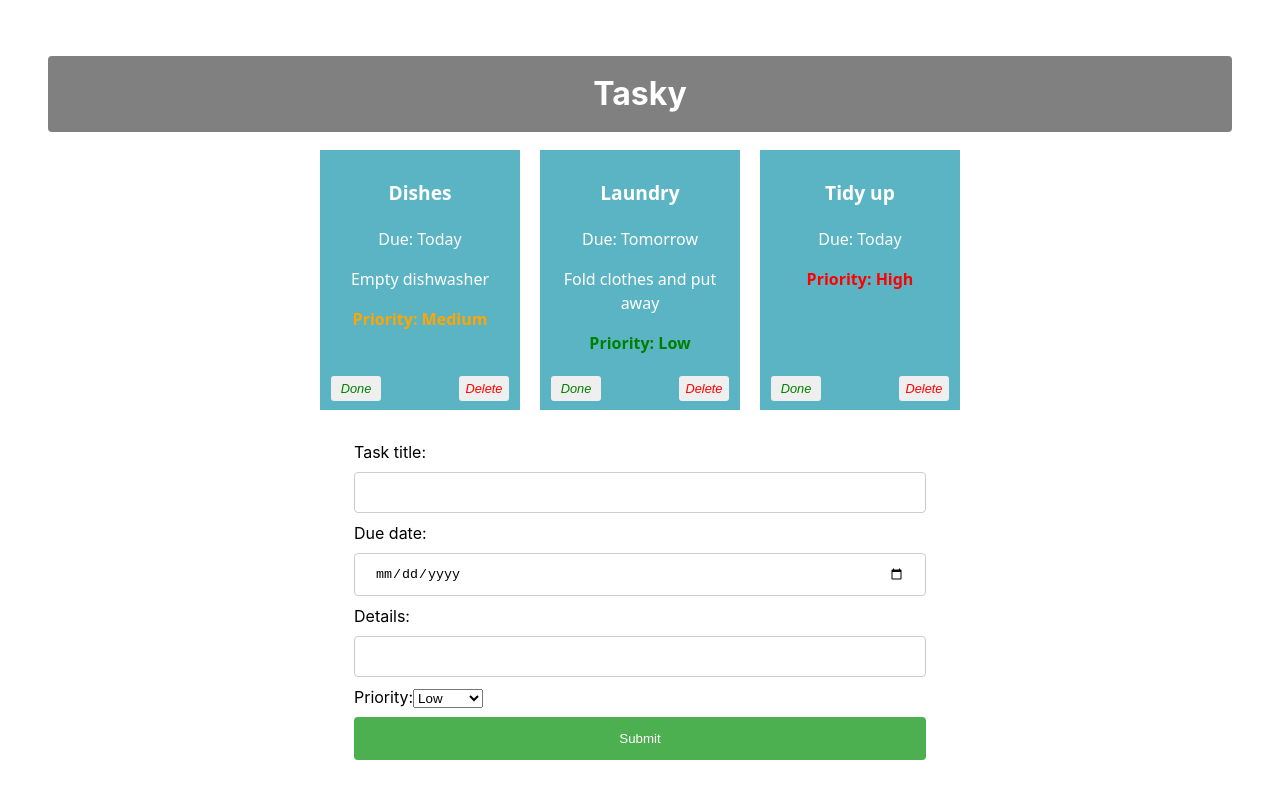
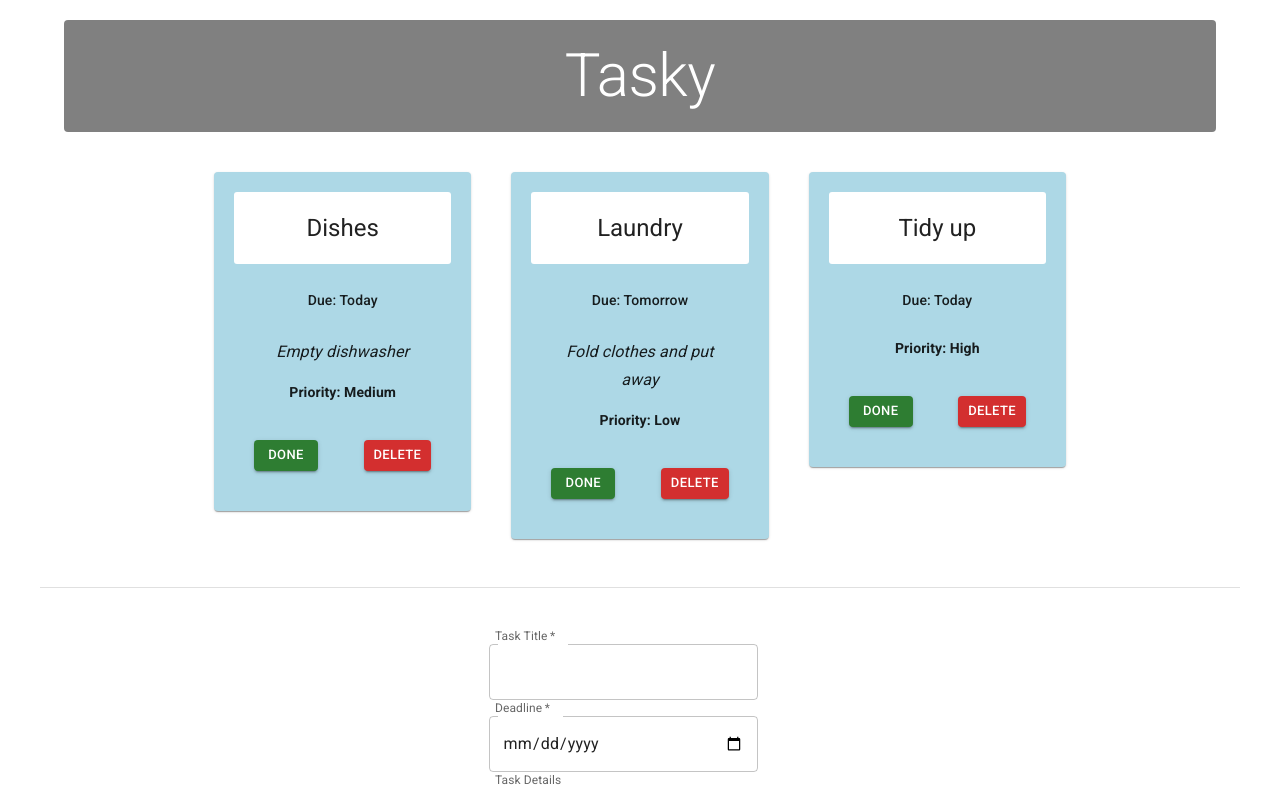
Before and after one commit to 20112841/react-basic-labs, a React (Vite) app in the folder tasky/: page / in a window 1280 px wide. Shown: the top 786 px of the page. Built offline with nearby package versions, Linux system fonts and the light colour scheme.

Commit message:
Tasky Lab 3 done

```diff
--- a/tasky/index.html
+++ b/tasky/index.html
@@ -1,6 +1,11 @@
 <!doctype html>
 <html lang="en">
   <head>
+    <link rel="preconnect" href="https://fonts.googleapis.com" />
+    <link rel="preconnect" href="https://fonts.gstatic.com" crossorigin />
+    <link rel="stylesheet" href="https://fonts.googleapis.com/css2?family=Roboto:wght@300;400;500;700&display=swap"
+/>
+
     <meta charset="UTF-8" />
     <link rel="icon" type="image/svg+xml" href="/favicon.svg" />
     <meta name="viewport" content="width=device-width, initial-scale=1.0" />
--- a/tasky/package.json
+++ b/tasky/package.json
@@ -10,6 +10,10 @@
     "preview": "vite preview"
   },
   "dependencies": {
+    "@emotion/react": "^11.14.0",
+    "@emotion/styled": "^11.14.1",
+    "@mui/icons-material": "^9.4.0",
+    "@mui/material": "^9.4.0",
     "react": "^19.2.8",
     "react-dom": "^19.2.8",
     "uuid": "^14.0.2"
--- a/tasky/src/App.css
+++ b/tasky/src/App.css
@@ -13,82 +13,3 @@ h1 {
   border: none;
   border-radius: 4px;
 }
-
-div {
-  padding: 20px;
-}
-.container{
-  text-align: center;
-}
-.card {
-  display: inline-block;
-  vertical-align: top;
-  font-family: system-ui;
-  background: #5bb4c4;
-  color: white;
-  text-align: center;
-  width: 180px;
-  height: 240px;
-  margin: 10px;
-  padding: 10px;
-  position: relative;
-}
-.title {
-  font-weight: bold;
-  font-size: 1.2em;
-}
-
-button {
-  border: none;
-  border-radius: 3px;
-  font-style: italic;
-  font-size: 0.8em;
-  margin: 4px 6px;
-  width: 50px;
-  height: 25px;
-}
-
-.doneButton {
-  position: absolute;
-  bottom: 5px;
-  left: 5px;
-  color: green;
-}
-
-.deleteButton {
-  position: absolute;
-  bottom: 5px;
-  right: 5px;
-  color: red;
-}
-
-input[type=text], input[type=date] {
-  width: 100%;
-  padding: 12px 20px;
-  margin: 8px 0;
-  display: inline-block;
-  border: 1px solid #ccc;
-  border-radius: 4px;
-  box-sizing: border-box;
-}
-
-input[type=submit] {
-  width: 100%;
-  background-color: #4CAF50;
-  color: white;
-  padding: 14px 20px;
-  margin: 8px 0;
-  border: none;
-  border-radius: 4px;
-  cursor: pointer;
-}
-
-input[type=submit]:hover {
-  background-color: #45a049;
-}
-
-form {
-  text-align: left;
-  width: 50%;
-  margin: auto;
-}
--- a/tasky/src/App.jsx
+++ b/tasky/src/App.jsx
@@ -2,6 +2,9 @@ import { useState } from "react";
 import Task from "./components/Task";
 import AddTaskForm from "./components/Form";
 import { v4 as uuidv4 } from 'uuid';
+import Typography from '@mui/material/Typography';
+import Container from '@mui/material/Container';
+import Grid from '@mui/material/Grid';
 import "./App.css";
 
 function App() {
@@ -65,7 +68,35 @@ function App() {
 
   return (
     <div className="container">
-      <h1>Tasky</h1>
+      {/* App Header */}
+      <Container component="main">
+        <Typography
+          component="h1"
+          variant="h2"
+          align="center"
+          gutterBottom
+          sx={{
+            backgroundColor: 'gray',
+            textAlign: 'center',
+            color: 'white',
+            padding: '20px',
+            margin: '20px 0 40px 0',
+            borderRadius: '4px'    }}
+        >
+          Tasky
+        </Typography>
+      </Container>
+      {/* End App Header */}
+
+      {/* Task Card Grid */}
+      <Container maxWidth="md" component="main">
+        <Grid
+          container
+          spacing={5}
+          sx={{
+            justifyContent: "center"
+          }}
+        >
           {taskState.tasks.map((task, index) => (
             <Task
               title={task.title}
@@ -78,7 +109,29 @@ function App() {
               deleteTask={() => deleteHandler(index)}
             />
           ))}
-      <AddTaskForm submit={formSubmitHandler} change={formChangeHandler} />
+        </Grid>
+      </Container>
+      {/* End Task Card Grid */}
+
+      {/* Footer - Add Task Form */}
+      <Container
+        component="footer"
+        sx={{
+          borderTop: (theme) => `1px solid ${theme.palette.divider}`,
+          my: 6,
+          py: 6,
+        }}
+      >
+        <Grid container sx={{
+          justifyContent: "center"
+        }}>
+          <AddTaskForm
+            submit={formSubmitHandler}
+            change={formChangeHandler}
+          />
+        </Grid>
+      </Container>
+      {/* End Footer */}
     </div>
   );
 }
--- a/tasky/src/components/Form.jsx
+++ b/tasky/src/components/Form.jsx
@@ -1,34 +1,81 @@
+import Box from '@mui/material/Box';
+import TextField from '@mui/material/TextField';
+import Button from '@mui/material/Button';
+
 const AddTaskForm = (props) => {
   return (
-    <div>
-      <form onSubmit={props.submit}>
-        <label>
-            Task title:
-            <input type="text" name="title" required onChange={(event) => props.change(event)} />
-        </label>
-        <br />
-        <label>
-            Due date:
-            <input type="date" name="deadline" required onChange={(event) => props.change(event)} />
-        </label>
-        <br />
-        <label>
-            Details:
-            <input type="text" name="description" onChange={(event) => props.change(event)} />
-        </label>
-        <br />
-        <label>
-            Priority:
-            <select name="priority" onChange={(event) => props.change(event)}>
-              <option value="Low">Low</option>
-              <option value="Medium">Medium</option>
-              <option value="High">High</option>
-            </select>
-        </label>
-        <br />
-        <input type="submit" value="Submit" />
-      </form>
-    </div>
+    <Box
+      component="form"
+      sx={{
+        '& .MuiOutlinedInput-root': { m: 1, width: '30ch' },
+      }}
+      onSubmit={props.submit}
+    >
+      <div>
+        <TextField
+          required
+          id="outlined-required"
+          name="title"
+          label="Task Title"
+          slotProps={{ inputLabel: { shrink: true } }}
+          onChange={(event) => props.change(event)}
+        />
+      </div>
+
+      <div>
+        <TextField
+          required
+          name="deadline"
+          label="Deadline"
+          slotProps={{ inputLabel: { shrink: true } }}
+          type="date"
+          onChange={(event) => props.change(event)}
+        />
+      </div>
+
+      <div>
+        <TextField
+          name="description"
+          id="outlined-multiline-static"
+          label="Task Details"
+          slotProps={{ inputLabel: { shrink: true } }}
+          multiline      rows={4}
+          onChange={(event) => props.change(event)}
+        />
+      </div>
+
+      <div>
+        <TextField
+          select
+          name="priority"
+          label="Priority"
+          defaultValue="Low"
+          slotProps={{ inputLabel: { shrink: true } }}
+          onChange={(event) => props.change(event)}
+          sx={{ m: 1, width: '30ch', textAlign: 'left' }}
+          SelectProps={{
+            native: true,
+          }}
+        >
+          <option value="Low">Low</option>
+          <option value="Medium">Medium</option>
+          <option value="High">High</option>
+        </TextField>
+      </div>
+
+      <div>
+        <Button
+          type="submit"
+          variant="contained"
+          color="primary"
+          sx={{
+            m: 1,
+            p: 1,
+            width: '95%'      }}    >
+          Add Task
+        </Button>
+      </div>
+    </Box>
   );
 };
 
--- a/tasky/src/components/Task.jsx
+++ b/tasky/src/components/Task.jsx
@@ -1,27 +1,96 @@
+import Box from '@mui/material/Box';
+import Button from '@mui/material/Button';
+import Card from '@mui/material/Card';
+import CardActions from '@mui/material/CardActions';
+import CardContent from '@mui/material/CardContent';
+import CardHeader from '@mui/material/CardHeader';
+import Grid from '@mui/material/Grid';
+import Typography from '@mui/material/Typography';
+
 const Task = (props) => {
     // Helper function to set priority color
     const getPriorityColor = (priority) => {
         switch(priority) {
-            case "High": return "red";
-            case "Medium": return "orange";
-            case "Low": return "green";
-            default: return "black";
+            case "High": return "error.main";
+            case "Medium": return "warning.main";
+            case "Low": return "success.main";
+            default: return "text.primary";
         }
     }
 
     return (
-        <div className="card" style={{backgroundColor: props.done ? 'lightgrey' : '#5bb4c4'}}>
-            <p className="title">{props.title}</p>
-            <p>Due: {props.deadline}</p>
-            <p>{props.children}</p>
-            <p>{props.description}</p>
-            <p style={{ color: getPriorityColor(props.priority), fontWeight: 'bold' }}>
-                Priority: {props.priority}
-            </p>
-            <button onClick={props.markDone} className='doneButton'>Done</button>
-            <button onClick={props.deleteTask} className='deleteButton'>Delete</button>
-        </div>
-    )
-}
+        <Grid
+            key={props.id}
+            size={{ xs: 12, md: 4 }}
+        >
+            <Card
+                sx={{
+                    backgroundColor: props.done ? 'lightgrey' : 'lightblue',
+                    padding: '20px'
+                }}
+            >
+                <CardHeader
+                    title={props.title}
+                    sx={{
+                        backgroundColor: 'white',
+                        borderRadius: '3px',
+                        padding: '20px',
+                        textAlign: 'center'      }}
+                />
+                <CardContent>
+                    <Box
+                        sx={{
+                            display: 'flex',
+                            justifyContent: 'center',
+                            alignItems: 'baseline',
+                            mb: 2,
+                            padding: '10px'        }}
+                    >
+                        <Typography
+                            component="p"
+                            variant="subtitle2"
+                            color="text.primary"        >
+                            Due: {props.deadline}
+                        </Typography>
+                    </Box>
+
+                    <Typography
+                        component="p"
+                        variant="subtitle1"
+                        align="center"
+                        sx={{ fontStyle: 'italic', mb: 2 }}      >
+                        {props.description}
+                    </Typography>
+
+                    <Typography
+                        component="p"
+                        variant="subtitle2"
+                        align="center"
+                        color={getPriorityColor(props.priority)}
+                        sx={{ fontWeight: 'bold' }}      >
+                        Priority: {props.priority}      </Typography>
+                </CardContent>
+
+                <CardActions
+                    sx={{
+                        justifyContent: 'space-between',
+                        padding: '20px'      }}    >
+                    <Button
+                        variant="contained"
+                        size="small"
+                        color="success"
+                        onClick={props.markDone}      >
+                        Done      </Button>
+                    <Button
+                        variant="contained"
+                        size="small"
+                        color="error"
+                        onClick={props.deleteTask}      >
+                        Delete      </Button>
+                </CardActions>
+            </Card>
+        </Grid>
+    );
+};
 
 export default Task;
```
Also changed, not shown: 1 other file (tests, documents, lock files or other folders). Lines whose indentation alone changed are shown as unchanged.
